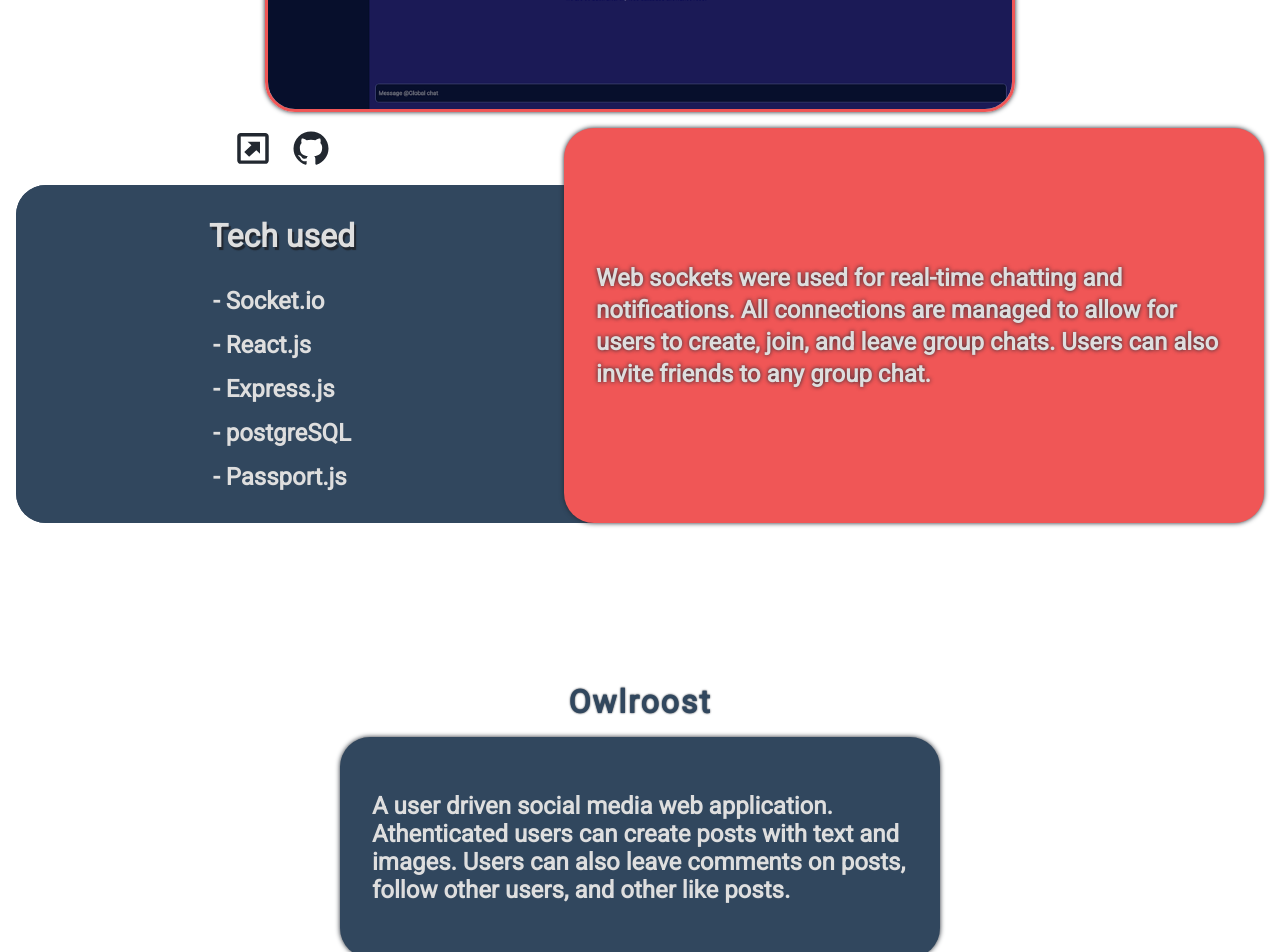
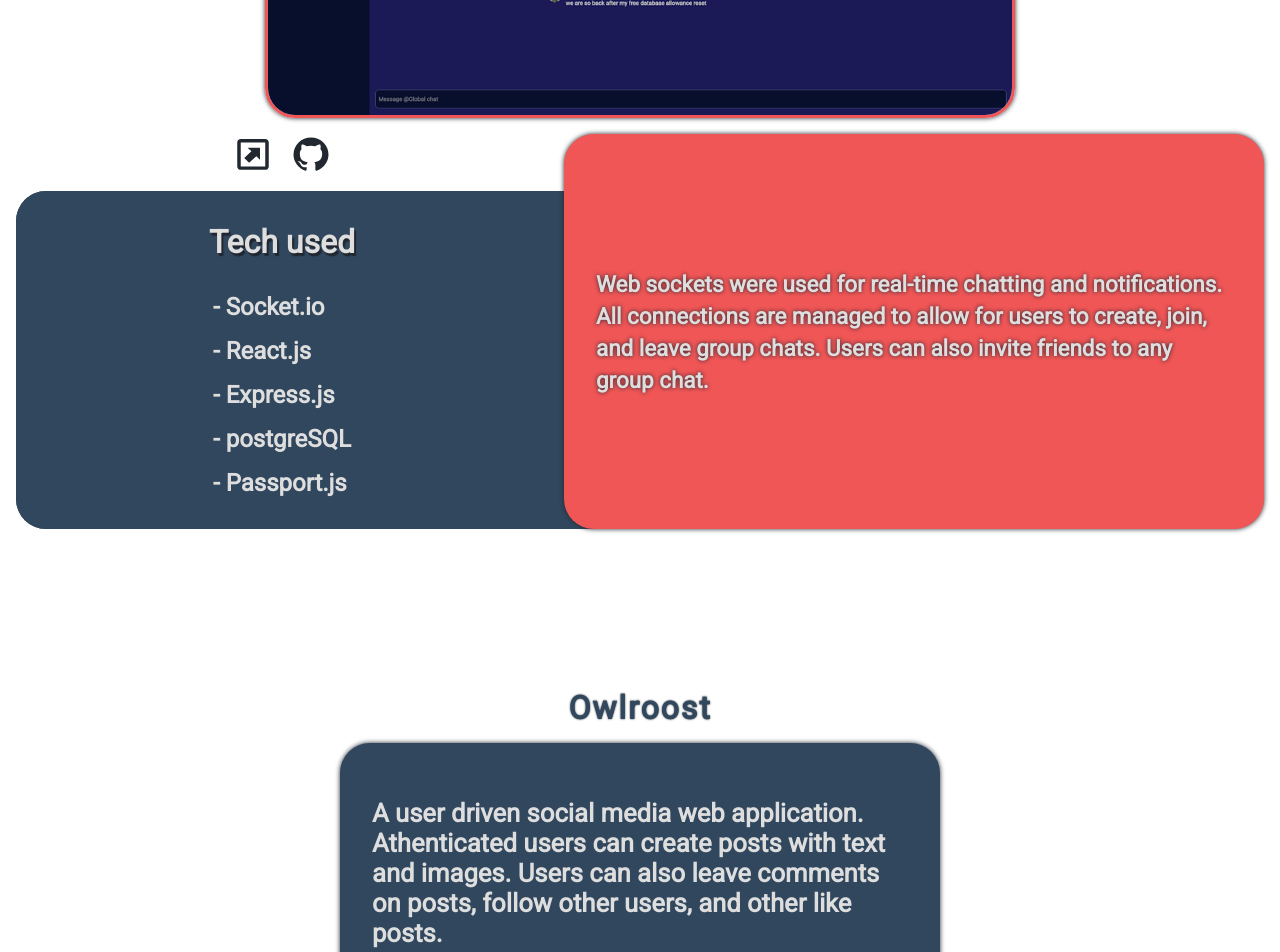
Before and after one commit to SamuelWyck/personal-website, a React (Vite) app: page / in a window 1280 px wide. Shown: the part 820-1772 px from the top of the page. Built offline with nearby package versions, Linux system fonts and the light colour scheme; a web font is replaced by a local one.

Commit message:
Change project card text fonts

```diff
--- a/src/styles/projectCard.css
+++ b/src/styles/projectCard.css
@@ -44,7 +44,8 @@
 
 .project-description {
     position: relative;
-    font-size: clamp(1rem, .5rem + 2vw, 1.5rem);
+    font-size: clamp(1rem, .5rem + 2vw, 1.6rem);
+    /* font-size: clamp(1rem, .5rem + 2vw, 1.5rem); */
     max-width: 600px;
     color: var(--light-accent-color);
     background-color: var(--primary-color);
@@ -171,7 +172,8 @@
     color: var(--dark-accent-color);
     color: var(--light-accent-color);
     text-shadow: 0px 0px 4px var(--dark-accent-color);
-    font-size: clamp(1rem, .5rem + 2vw, 1.5rem);
+    font-size: clamp(1rem, .5rem + 2vw, 1.4rem);
+    /* font-size: clamp(1rem, .5rem + 2vw, 1.5rem); */
     font-weight: bold;
     max-width: 700px;
     flex-basis: 270px;
```
